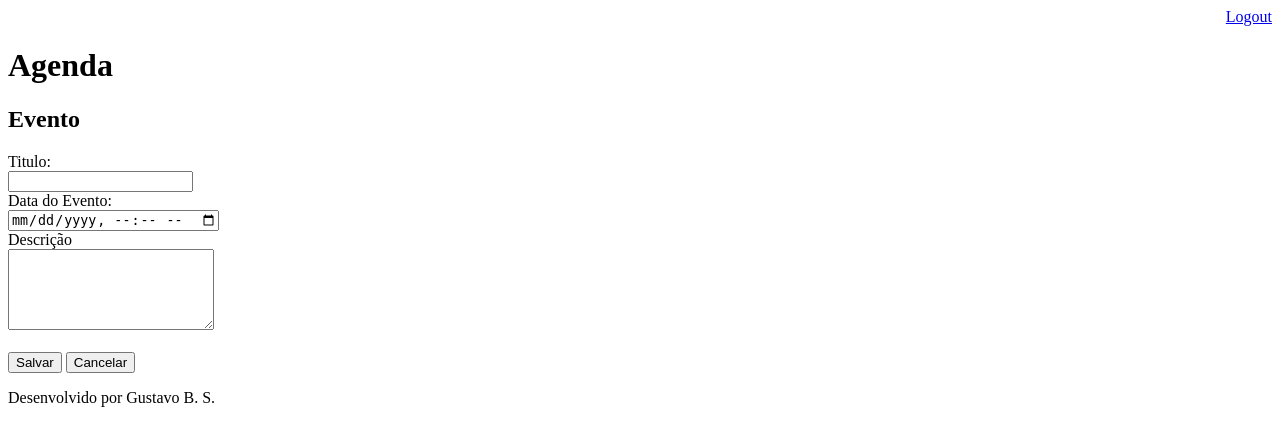
After one commit to gustburns/agenda, a Django app: page /agenda/evento/ in a window 1280 px wide. The commit adds this page. Shown: the top 446 px of the page. Run offline with Django 3.2, Linux system fonts and the light colour scheme.

Commit message:
Incluido template para inserção de eventos da agenda. Incluído o git ignnore para ignorar os arquivos compilados

```diff
--- a/agenda/urls.py
+++ b/agenda/urls.py
@@ -22,6 +22,8 @@ urlpatterns = [
     path('admin/', admin.site.urls),
     path('eventos/<titulo_evento>', views.retorna_local),
     path('agenda/', views.lista_eventos),
+    path('agenda/evento/', views.evento),
+    path('agenda/evento/submit', views.submit_evento),
     path('', RedirectView.as_view(url='/agenda/')),
     path('login/', views.login_user),
     path('login/submit', views.submit_login),
--- a/core/templates/agenda.html
+++ b/core/templates/agenda.html
@@ -2,7 +2,9 @@
 
 {% block content %}
     <h2>Agendamentos</h2>
-
+    <a href="evento/">
+        <button type="button">Novo Evento</button>
+    </a>
     <ul style="font-size: 18px">
         {% for evento in eventos %}
             <li>{{ evento.titulo }} - {{ evento.get_data_evento}} </li>
--- /dev/null
+++ b/core/templates/evento.html
@@ -0,0 +1,25 @@
+{% extends "model-page.html" %}
+
+{% block content %}
+
+<h2>Evento</h2>
+
+<form action="submit" method="POST">{% csrf_token %}
+    <label>Titulo: </label>
+    <br>
+    <input type="text" name="titulo">
+    <br>
+    <label>Data do Evento: </label>
+    <br>
+    <input type="datetime-local" name="data_evento">
+    <br>
+    <label>Descrição</label>
+    <br>
+    <textarea name="Descrição" rows="5" cols="23"></textarea>
+    <br><br>
+    <button type="submit">Salvar</button>
+    <a href="/">
+        <button type="submit">Cancelar</button>
+    </a>
+</form>
+{% endblock %}
--- a/core/views.py
+++ b/core/views.py
@@ -46,3 +46,21 @@ def lista_eventos(request):
     evento = Evento.objects.filter(usuario=usuario)
     response = {'eventos': evento}
     return render(request, 'agenda.html', response)
+
+
+def evento(request):
+    return render(request, 'evento.html')
+
+
+@login_required(login_url='/login')
+def submit_evento(request):
+    if request.POST:
+        titulo = request.POST.get('titulo')
+        data_evento = request.POST.get('data_evento')
+        descricao = request.POST.get('descricao')
+        usuario = request.user
+        Evento.objects.create(titulo=titulo,
+                              data_evento=data_evento,
+                              descricao=descricao,
+                              usuario=usuario)
+    return redirect("/")
```
Also changed, not shown: db.sqlite3, 1 other file.
